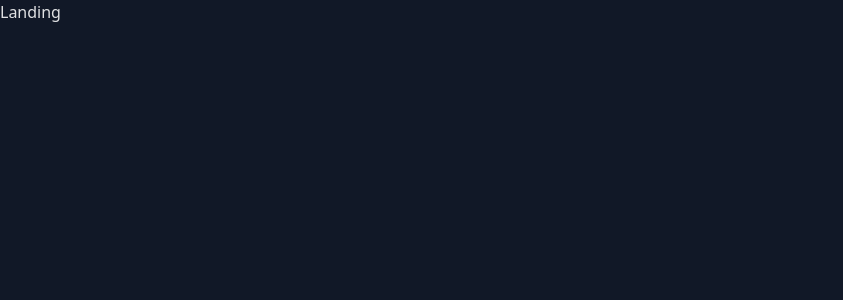
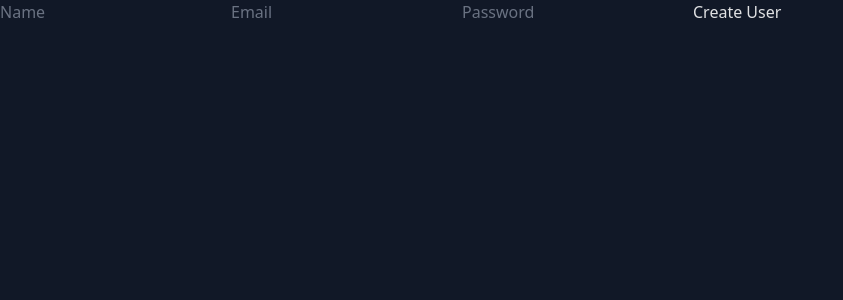
Before and after one commit to Izuuii/MERN-STACK-CRASH-COURSE, a React (Vite) app in the folder frontend/: page / in a window 1280 px wide. Shown: the top 300 px of the page, without its empty margins (0-843 px from the left). Built offline with nearby package versions, Linux system fonts and the light colour scheme.

Commit message:
ep9 - CreateUser

```diff
--- /dev/null
+++ b/frontend/src/components/CreateUser.jsx
@@ -0,0 +1,33 @@
+import { useState, React } from 'react'
+import { createUser } from '../api'
+
+const CreateUser = () => {
+
+    const [user, setUser] = useState({
+        name: '',
+        email: '',
+        password: ''
+    })
+
+    function handleChange(e){
+        setUser({...user, [e.target.name]: e.target.value})
+    }
+
+    async function handleSubmit(){
+        let response = await CreateUser(user)
+        if (response.status !== 200) {
+            alert("Error creating user: " + response.statusText)
+        }
+    }
+
+    return (
+        <form onSubmit={handleSubmit}>
+            <input placeholder={"Name"} onChange={handleChange} name="name" required maxLength={40} />
+            <input placeholder={"Email"} onChange={handleChange} name="email" required maxLength={40} />
+            <input placeholder={"Password"} onChange={handleChange} name="password" required maxLength={40} />
+            <button type="submit">Create User</button>
+        </form>
+    )
+}
+
+export default CreateUser
--- /dev/null
+++ b/frontend/src/components/Login.jsx
@@ -0,0 +1,9 @@
+import React from 'react'
+
+const Login = () => {
+    return (
+        <div>Login</div>
+    )
+}
+
+export default Login
--- a/frontend/src/pages/Landing.jsx
+++ b/frontend/src/pages/Landing.jsx
@@ -1,8 +1,9 @@
 import React from 'react'
+import CreateUser from '../components/CreateUser'
 
 const Landing = () => {
     return (
-        <div>Landing</div>
+        <div><CreateUser/></div>
     )
 }
 
```
